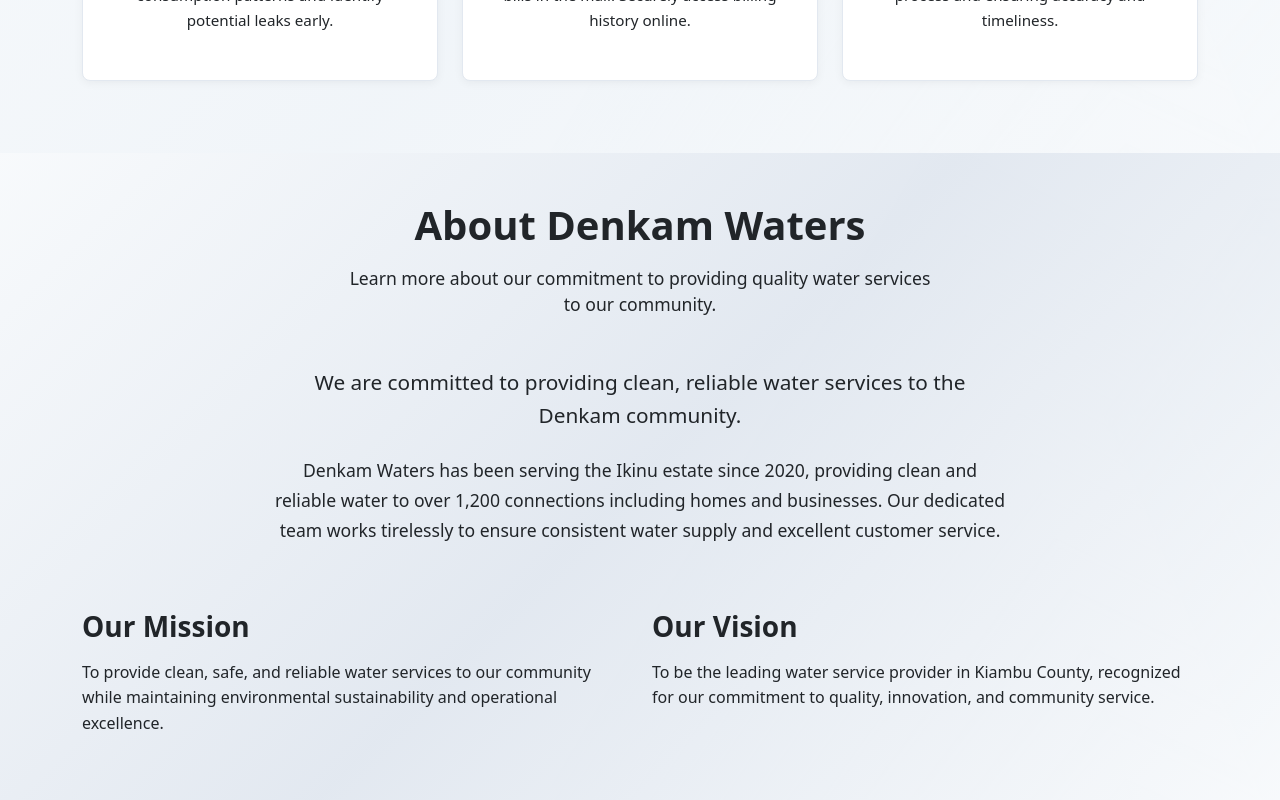
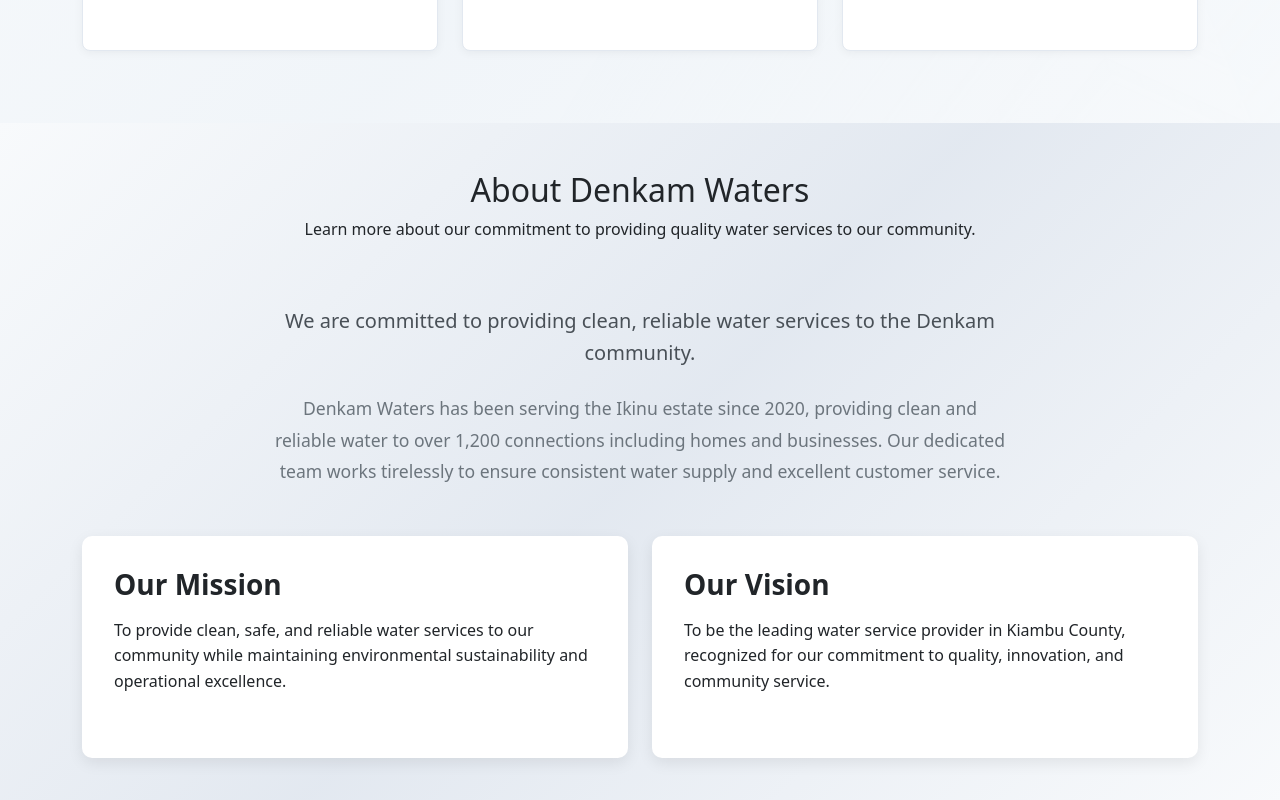
Before and after one commit to kb-diplo/C-Water-bilingsytsme, an Angular app in the folder water-billing-angular/: page /home in a window 1280 px wide. Shown: the part 1340-2140 px from the top of the page. Built offline with nearby package versions, Linux system fonts and the light colour scheme.

Commit message:
fix: restore bootstrap admin, improve mobile navbar, and reposition cookie consent

```diff
--- a/water-billing-angular/src/app/home/home.component.html
+++ b/water-billing-angular/src/app/home/home.component.html
@@ -8,20 +8,21 @@
       </div>
     </a>
 
-    <button class="navbar-toggler" type="button" data-bs-toggle="collapse" data-bs-target="#navbarNav">
+    <button class="navbar-toggler" type="button" data-bs-toggle="collapse" data-bs-target="#navbarNav"
+            aria-controls="navbarNav" aria-expanded="false" aria-label="Toggle navigation">
       <span class="navbar-toggler-icon"></span>
     </button>
 
     <div class="collapse navbar-collapse" id="navbarNav">
       <ul class="navbar-nav ms-auto">
         <li class="nav-item">
-          <a class="nav-link" [class.active]="activeSection === 'home'" href="#home" (click)="scrollToSection('home', $event)">HOME</a>
+          <a class="nav-link" [class.active]="activeSection === 'home'" href="#home" (click)="scrollToSection('home', $event); closeNavbar()">HOME</a>
         </li>
         <li class="nav-item">
-          <a class="nav-link" [class.active]="activeSection === 'features'" href="#features" (click)="scrollToSection('features', $event)">FEATURES</a>
+          <a class="nav-link" [class.active]="activeSection === 'features'" href="#features" (click)="scrollToSection('features', $event); closeNavbar()">FEATURES</a>
         </li>
         <li class="nav-item">
-          <a class="nav-link" [class.active]="activeSection === 'about'" href="#about" (click)="scrollToSection('about', $event)">ABOUT US</a>
+          <a class="nav-link" [class.active]="activeSection === 'about'" href="#about" (click)="scrollToSection('about', $event); closeNavbar()">ABOUT US</a>
         </li>
         <li class="nav-item ms-3">
           <a routerLink="/login" class="btn btn-login">
--- a/water-billing-angular/src/app/home/home.component.scss
+++ b/water-billing-angular/src/app/home/home.component.scss
@@ -368,34 +368,48 @@
     position: relative;
     z-index: 1;
   }
+}
+
+// About Section
+.about-section {
+  background: #f8f9fa;
 
   .about-content {
     .lead {
-      font-size: 1.3rem;
-      font-weight: 500;
-      color: var(--primary-blue);
+      font-size: 1.25rem;
+      font-weight: 300;
+      color: #495057;
     }
 
     .about-description {
       font-size: 1.1rem;
-      line-height: 1.7;
-      color: var(--text-gray);
+      line-height: 1.8;
+      color: #6c757d;
+      max-width: 800px;
+      margin: 0 auto;
     }
   }
-}
 
-.section-title {
-  font-size: 2.5rem;
-  font-weight: 700;
-  color: var(--dark-gray);
-  margin-bottom: 1rem;
-}
+  .mission-vision {
+    background: white;
+    padding: 2rem;
+    border-radius: 10px;
+    box-shadow: 0 5px 15px rgba(0, 0, 0, 0.08);
+    height: 100%;
+    margin-bottom: 2rem;
 
-.section-subtitle {
-  font-size: 1.1rem;
-  color: var(--text-gray);
-  max-width: 600px;
-  margin: 0 auto;
+    h3 {
+      color: var(--primary-blue);
+      margin-bottom: 1rem;
+      font-weight: 600;
+    }
+
+    p {
+      color: #6c757d;
+      line-height: 1.7;
+      margin: 0;
+    }
+  }
 }
 
 .feature-card {
--- a/water-billing-angular/src/app/home/home.component.ts
+++ b/water-billing-angular/src/app/home/home.component.ts
@@ -96,4 +96,14 @@
     event.preventDefault();
     this.router.navigate(['/cookie-policy']);
   }
+
+  closeNavbar(): void {
+    const navbarCollapse = document.getElementById('navbarNav');
+    if (navbarCollapse && navbarCollapse.classList.contains('show')) {
+      const bsCollapse = new (window as any).bootstrap.Collapse(navbarCollapse, {
+        toggle: false
+      });
+      bsCollapse.hide();
+    }
+  }
 }
--- a/water-billing-angular/src/app/shared/components/cookie-consent/cookie-consent.component.ts
+++ b/water-billing-angular/src/app/shared/components/cookie-consent/cookie-consent.component.ts
@@ -82,29 +82,25 @@
   styles: [`
     .cookie-consent-banner {
       position: fixed;
-      bottom: 0;
-      left: 0;
-      right: 0;
+      bottom: 20px;
+      left: 20px;
+      max-width: 400px;
       background: linear-gradient(135deg, #1e293b 0%, #0f172a 100%);
       color: white;
-      padding: 1rem;
-      box-shadow: 0 -4px 15px rgba(0, 0, 0, 0.2);
+      padding: 1.5rem;
+      border-radius: 12px;
+      box-shadow: 0 8px 25px rgba(0, 0, 0, 0.3);
       z-index: 1050;
-      transform: translateY(100%);
+      transform: translateX(-120%);
       transition: transform 0.3s ease-in-out;
     }
 
     .cookie-consent-banner.show {
-      transform: translateY(0);
+      transform: translateX(0);
     }
 
     .cookie-content {
-      max-width: 1200px;
-      margin: 0 auto;
-      display: flex;
-      justify-content: space-between;
-      align-items: center;
-      gap: 2rem;
+      display: block;
     }
 
     .cookie-text h5 {
@@ -121,7 +117,13 @@
     .cookie-buttons {
       display: flex;
       gap: 0.5rem;
-      flex-shrink: 0;
+      flex-wrap: wrap;
+      margin-top: 1rem;
+    }
+
+    .cookie-buttons .btn {
+      font-size: 0.8rem;
+      padding: 0.4rem 0.8rem;
     }
 
     .cookie-category {
```
Also changed, not shown: 1 other file (tests, documents, lock files or other folders).
